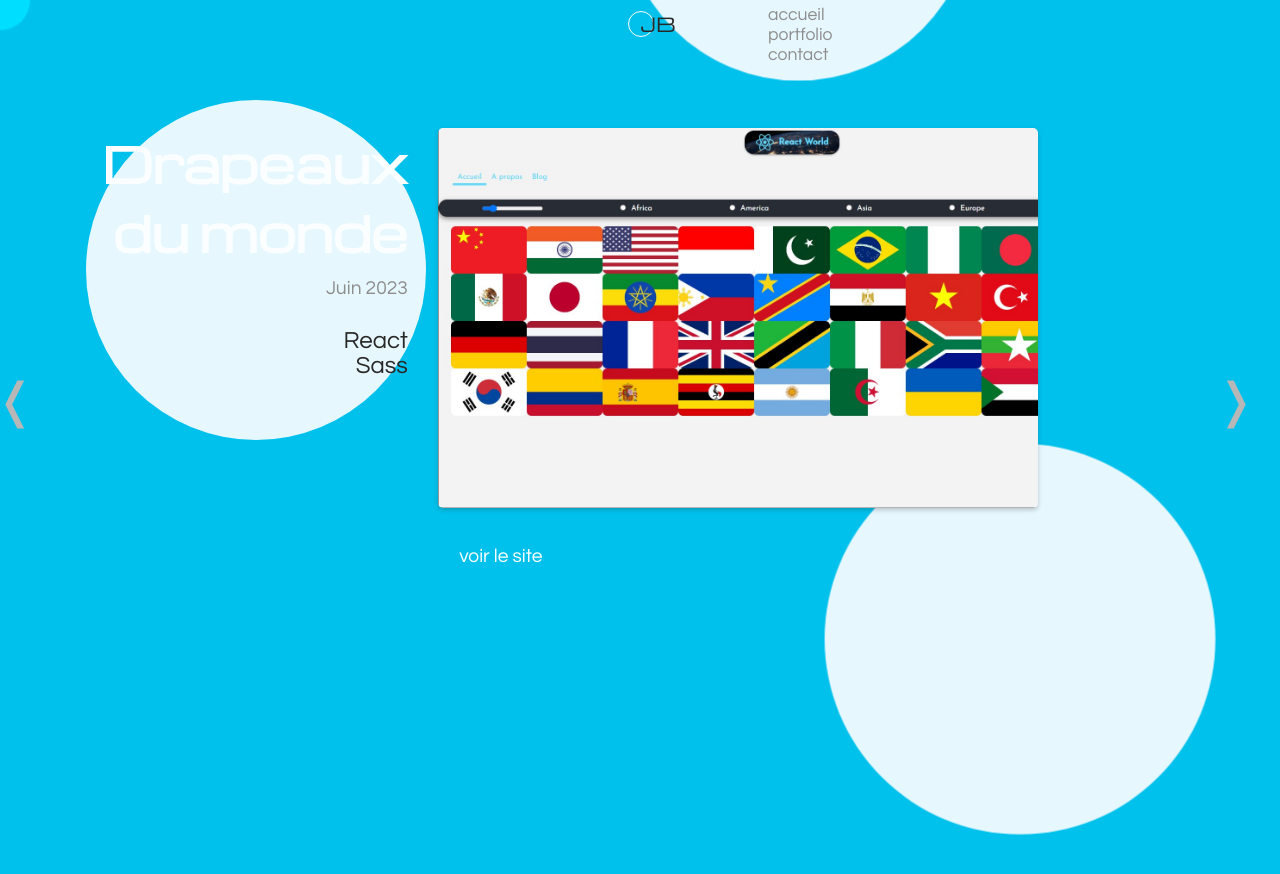
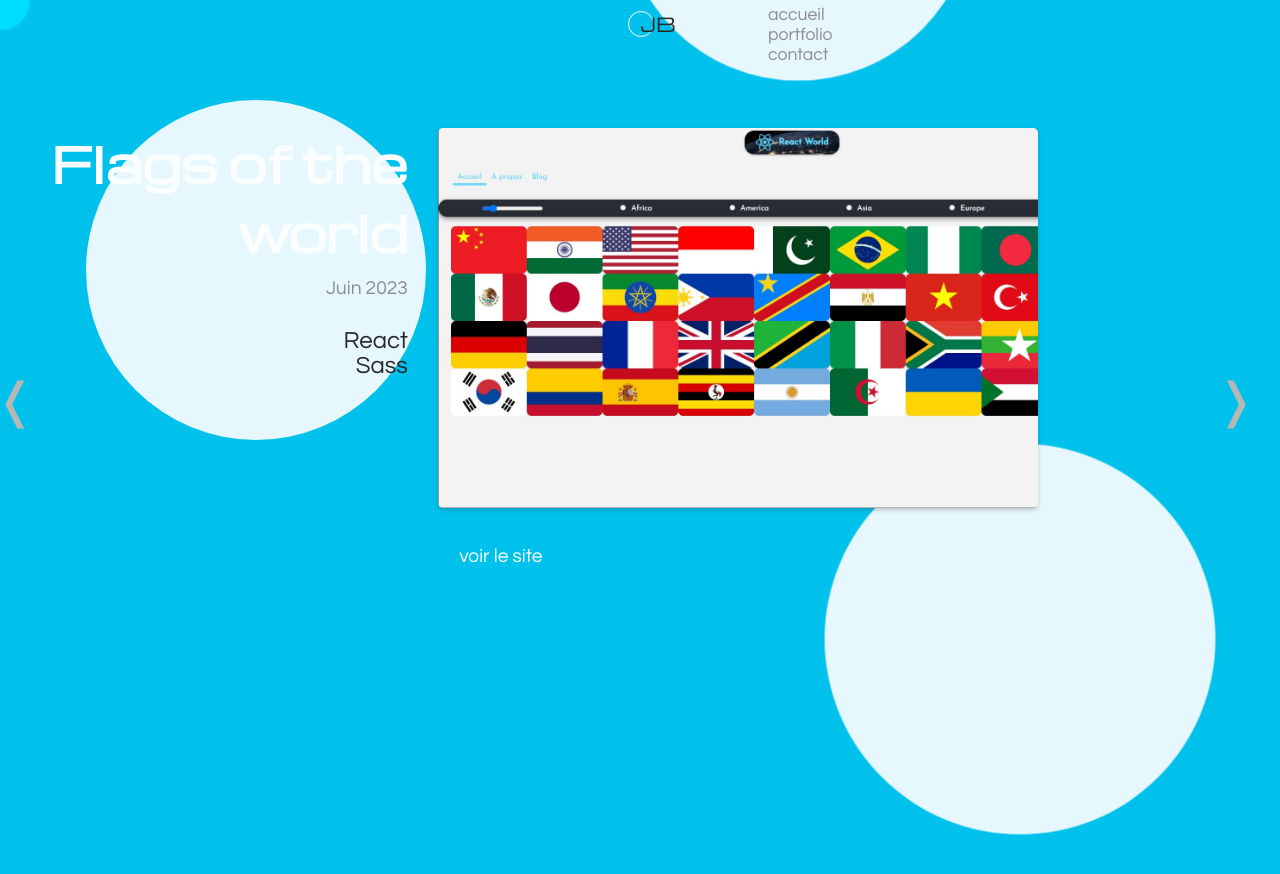
Before and after one commit to BouilleJames/react-vitrine, a React (Create React App) app: page /projet-1 in a window 1280 px wide. Shown: the top 874 px of the page. Built offline with nearby package versions, Linux system fonts and the light colour scheme.

Commit message:
change in projectsData.js

```diff
--- a/src/data/projectsData.js
+++ b/src/data/projectsData.js
@@ -1,7 +1,7 @@
 export const projectsData = [
   {
     id: 1,
-    title: "Drapeaux du monde",
+    title: "Flags of the world",
     date: "Juin 2023",
     languages: ["React", "Sass"],
     infos:
```
